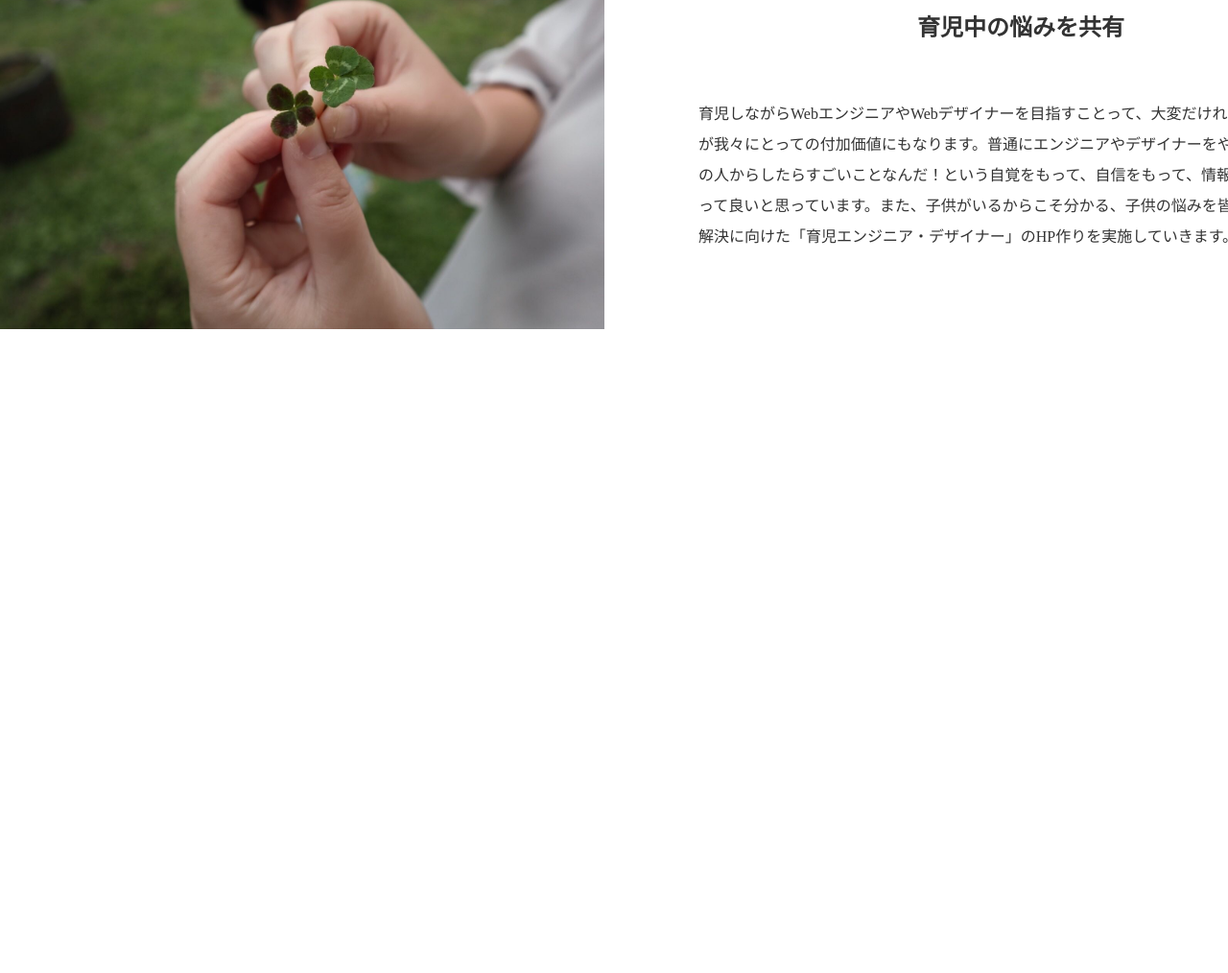
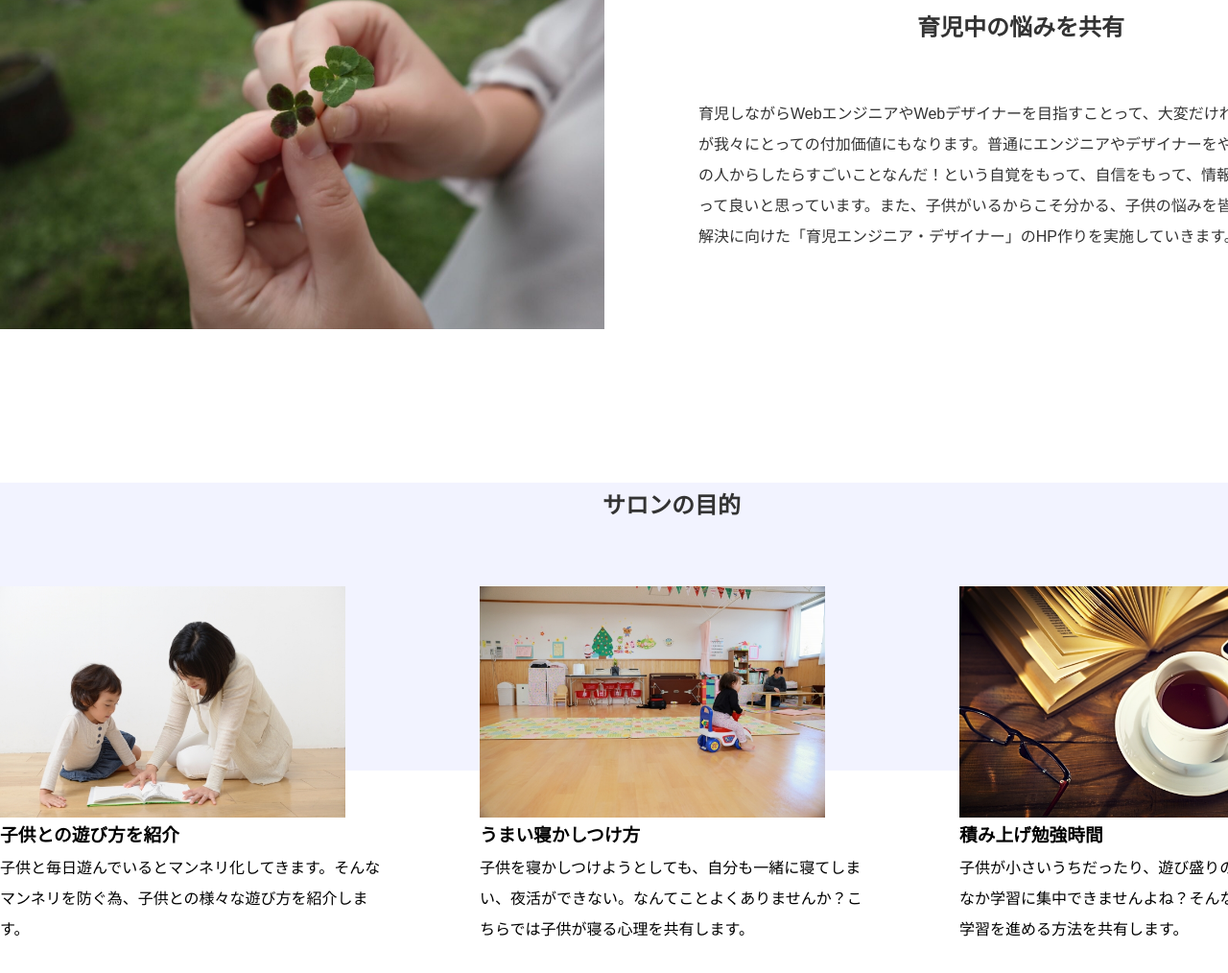
Before and after one commit to Kyrieee-ops/practice, a plain HTML site: page index.html in a window 1280 px wide. Shown: the part 896-1910 px from the top of the page at 96% size. Before the commit the page ends 1359 px from the top, so only its background shows below. Drawn offline with Linux system fonts and the light colour scheme.

Commit message:
くりnote3途中まで実施

```diff
--- a/CSS/style.css
+++ b/CSS/style.css
@@ -10,7 +10,7 @@ html {
 body {
     margin: 0;
     padding: 0;
-    font-family: "Yu Gothic", "遊ゴシック",  YuGothic, "游ゴシック体", sans-serifz;
+    font-family: "Yu Gothic", "遊ゴシック",  YuGothic, "游ゴシック体", sans-serif ;
     font-weight: 500;
     color: #333333;
     line-height: 2.0;
@@ -103,7 +103,7 @@ section {
 }
 
 .bg1 {
-    background: #e8e7e7;
+    background: rgba(58, 61, 255, 0.062);
     height: 700px;
     width: 45%;
     position: absolute;
@@ -141,3 +141,48 @@ section {
 .greeting .content {
     width: 48%;
 }
+
+/*========= work ==========*/
+.work {
+    width: 100%;
+    padding-top: 40px;
+    /*現在の位置を基準にしてpaddingで40px下へ*/
+    position: relative;
+}
+
+.work::before {
+    content: '';
+    background: rgba(58, 61, 255, 0.062);
+    /**親の要素を基準*/
+    position: absolute;
+    width: 100%;
+    height: 300px;
+    z-index: -1;
+}
+
+.work h2 {
+    margin-bottom: 60px;
+    text-align: center;
+}
+
+.work ul {
+    display: flex;
+    /*コンテンツ幅を均等に*/
+    justify-content: space-between;
+    width: 1400px;
+    margin: 0 auto;
+}
+
+.work ul li {
+    width: 400px;
+}
+
+.work ul li figure {
+    margin: 0;
+
+}
+
+.work ul li figure img {
+    width: 90%;
+    object-fit: cover;
+}
--- a/index.html
+++ b/index.html
@@ -16,7 +16,7 @@
     <!--ヘッダー部分-->
     <header class="header">
         <div class="content-wrapper header-nav">
-            <h1>育児中のパパママ Webエンジニア・デザイナー</h1>
+            <h1>育児Webクリエイターサロン</h1>
             <nav>
                 <ul>
                     <li><a href="#">Top</a></li>
@@ -50,9 +50,50 @@
             </div>
         </div>
     </section>
+    <!--内容-->
     <section class="work">
         <div class="content-wrapper">
-
+            <h2>サロンの目的</h2>
+                <ul><!--リスト①-->
+                    <li>
+                        <a href="#"><!--リンク-->
+                        <figure><!--画像-->                     <img src="images/mother_and_children.jpg" alt="母と子">
+                        </figure><!--/画像-->
+                        <h3><!--タイトル-->
+                            子供との遊び方を紹介
+                        </h3><!--/タイトル-->
+                            <p><!--本文-->
+                                子供と毎日遊んでいるとマンネリ化してきます。そんなマンネリを防ぐ為、子供との様々な遊び方を紹介します。
+                            </p><!--/本文-->
+                        </a><!--/リンク-->
+                    </li>
+                    <!--リスト②-->
+                    <li>
+                        <a href="#"><!--リンク-->
+                        <figure><!--画像-->                     <img src="images/children_1.jpg" alt="保育園子供">
+                        </figure><!--/画像-->
+                        <h3><!--タイトル-->
+                            うまい寝かしつけ方
+                        </h3><!--/タイトル-->
+                            <p><!--本文-->
+                                子供を寝かしつけようとしても、自分も一緒に寝てしまい、夜活ができない。なんてことよくありませんか？こちらでは子供が寝る心理を共有します。
+                            </p><!--/本文-->
+                        </a><!--/リンク-->
+                    </li>
+                    <!--リスト③-->
+                    <li>
+                        <a href="#"><!--リンク-->
+                        <figure><!--画像-->                     <img src="images/study.jpg" alt="学習珈琲">
+                        </figure><!--/画像-->
+                        <h3><!--タイトル-->
+                            積み上げ勉強時間
+                        </h3><!--/タイトル-->
+                            <p><!--本文-->
+                                子供が小さいうちだったり、遊び盛りの子がいるとなかなか学習に集中できませんよね？そんな中でも効率的に学習を進める方法を共有します。
+                            </p><!--/本文-->
+                        </a><!--/リンク-->
+                    </li>
+                </ul>
         </div>
     </section>
     <section class="news">
```
Also changed, not shown: images/children_1.jpg (added), images/mother_and_children.jpg (added), images/study.jpg (added).
